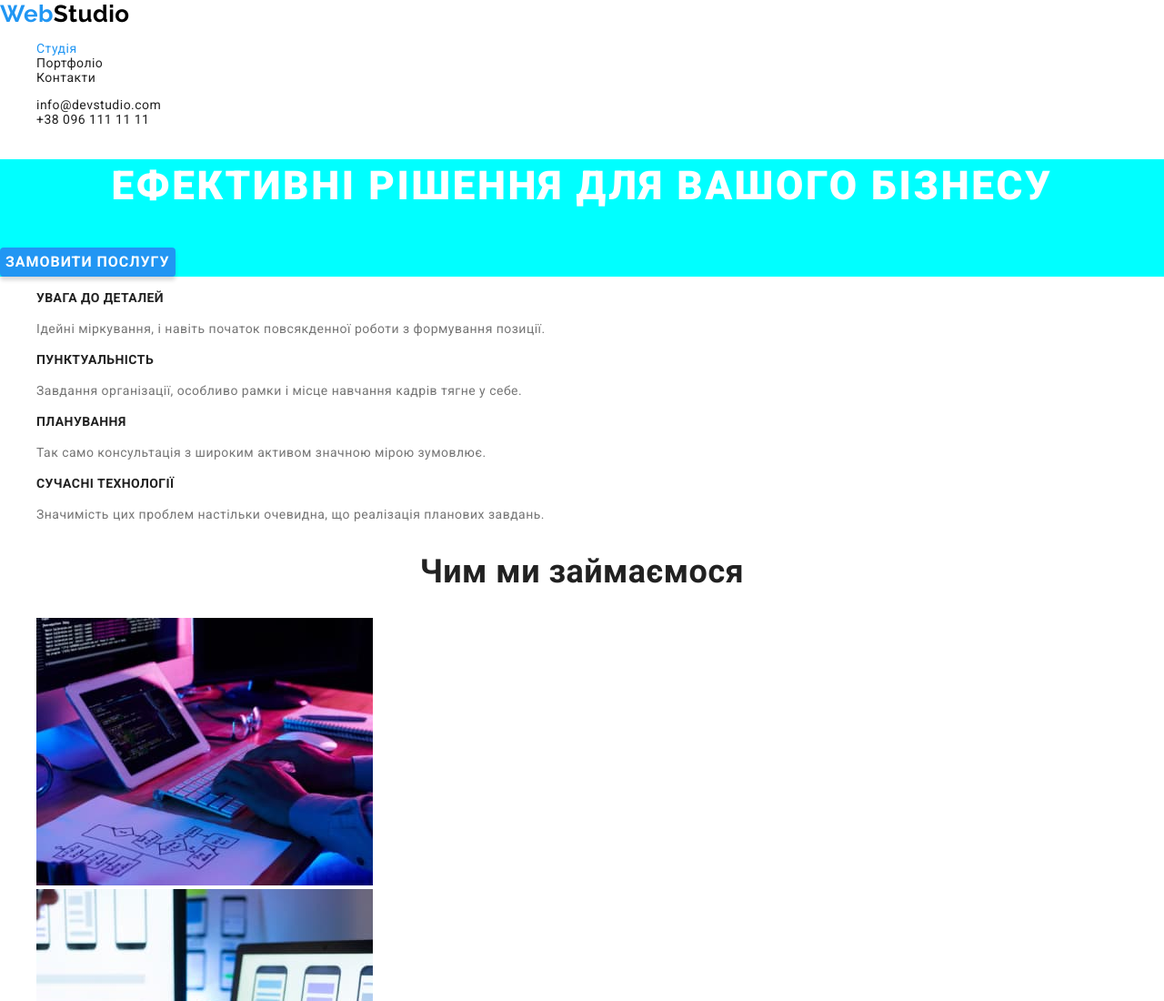
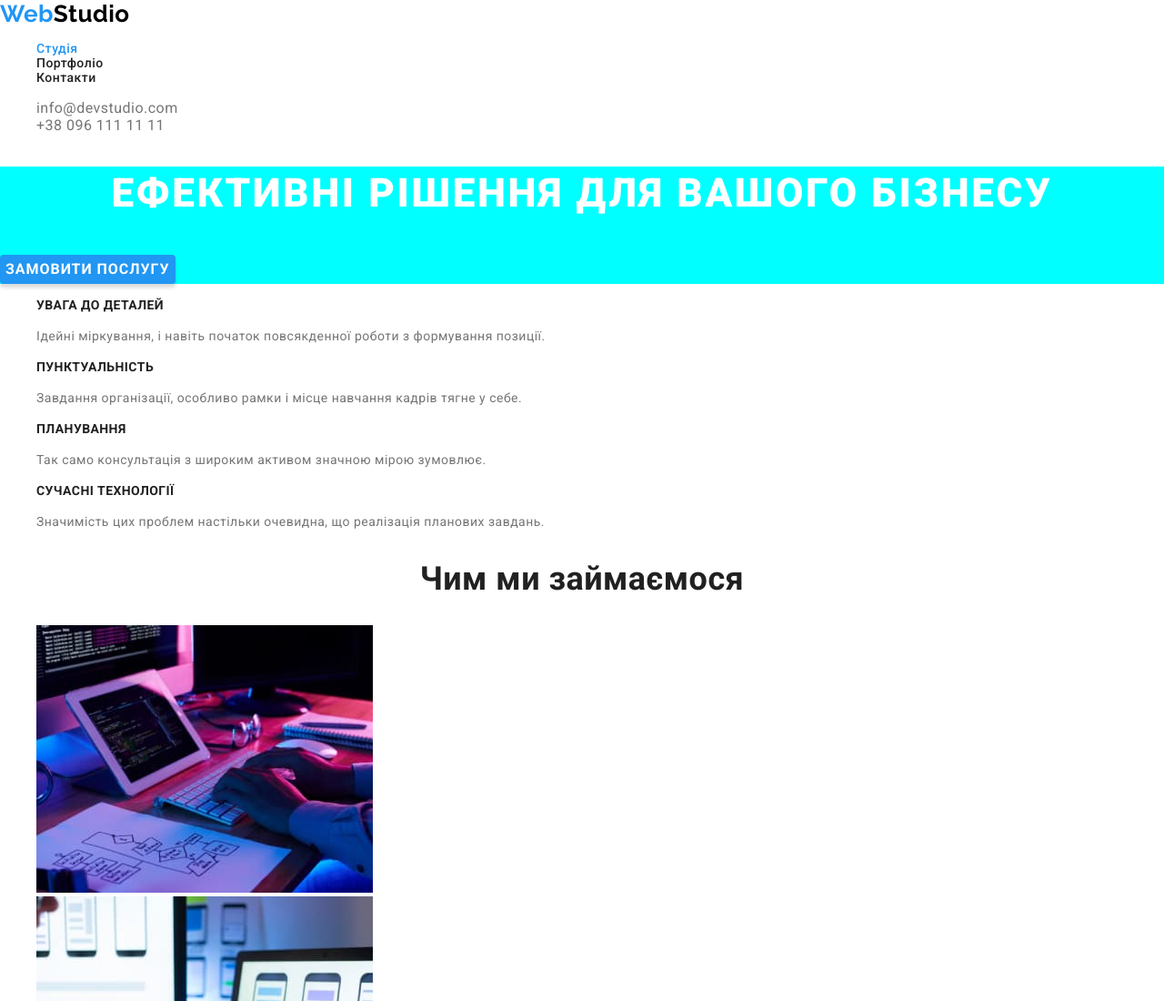
Before and after one commit to Sergii100/goit-markup-hw-02, a plain HTML site: page index.html in a window 1280 px wide. Shown: the top 1100 px of the page at 91% size. Drawn offline with Linux system fonts and the light colour scheme.

Commit message:
правки кольору

```diff
--- a/css/styles.css
+++ b/css/styles.css
@@ -51,8 +51,13 @@ body {
   color: var(--special-color);
  }
 
- .header-list, .header-contact-list {
+ .header-list {
   font-size: var(--main-font-size);
+  font-weight: 500;
+ }
+
+ .header-contact-list .list {
+  color: var(--main-text-color);
  }
 
 
```
